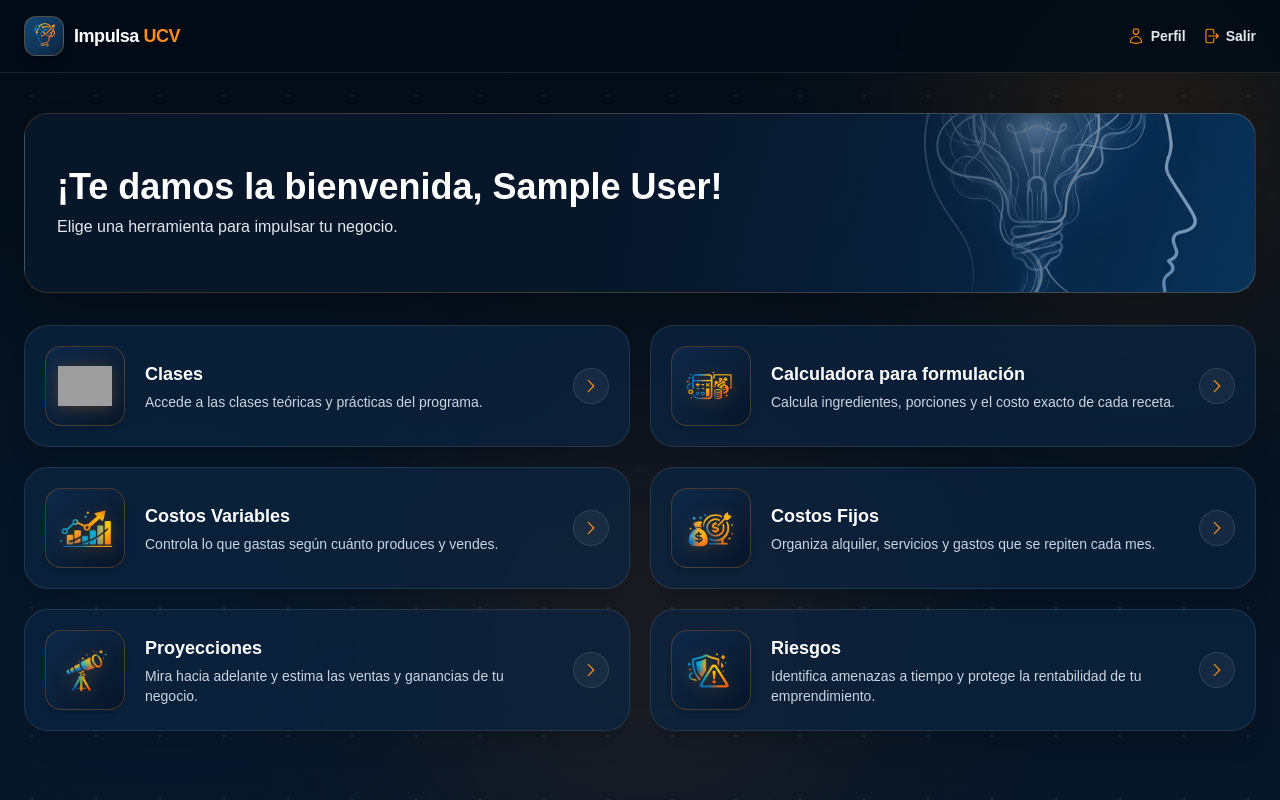
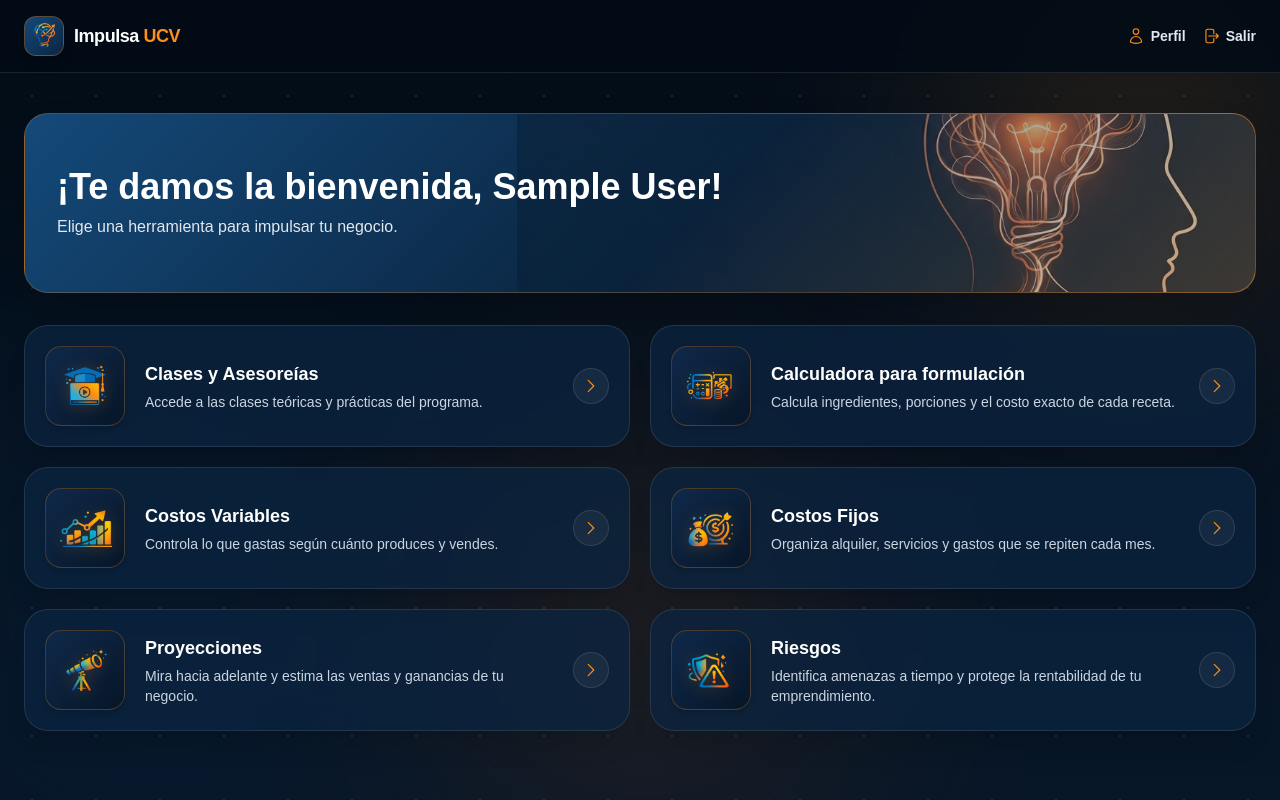
Before and after one commit to cremiooficial-debug/Impulsa, a Next.js app: page /distribution in a window 1280 px wide. Built offline with nearby package versions, Linux system fonts and the light colour scheme; sample sign-in values are in the browser's storage; grey boxes are pictures that could not be loaded.

Commit message:
Logo de Ingreso

```diff
--- a/src/app/distribution/page.tsx
+++ b/src/app/distribution/page.tsx
@@ -15,7 +15,7 @@ interface MenuItem {
 
 const MENU_ITEMS: MenuItem[] = [
   {
-    title: 'Clases',
+    title: 'Clases y Asesoreías',
     description: 'Accede a las clases teóricas y prácticas del programa.',
     image: '/assets/images/iconclases.png',
     alt: 'Icono de clases y videos educativos',
@@ -94,25 +94,21 @@ export default function DistributionPage() {
         background: 'linear-gradient(180deg, #030C16 0%, #071628 100%)',
       }}
     >
-      {/* Reflejos naranjas y azules ambientales intensificados en el fondo */}
+      {/* Reflejos naranjas y azules ambientales en el fondo con puntos espaciados */}
       <div className="absolute inset-0 pointer-events-none z-0 overflow-hidden">
-        {/* Reflejo naranja superior derecho más denso y visible */}
         <div
           className="absolute -top-40 -right-40 w-[600px] h-[600px] rounded-full opacity-35 blur-[100px]"
           style={{ background: 'radial-gradient(circle, rgba(255,143,28,0.5) 0%, transparent 70%)' }}
         />
-        {/* Reflejo azul medio izquierdo */}
         <div
           className="absolute top-1/3 -left-40 w-[650px] h-[650px] rounded-full opacity-25 blur-[120px]"
           style={{ background: 'radial-gradient(circle, rgba(20,73,121,0.6) 0%, transparent 70%)' }}
         />
-        {/* Reflejo naranja inferior central más vivo */}
         <div
           className="absolute -bottom-40 left-1/4 w-[650px] h-[650px] rounded-full opacity-30 blur-[110px]"
           style={{ background: 'radial-gradient(circle, rgba(255,115,0,0.45) 0%, transparent 70%)' }}
         />
 
-        {/* Patrón de puntos espaciados sutiles */}
         <div
           className="absolute inset-0 opacity-25"
           style={{
@@ -162,11 +158,12 @@ export default function DistributionPage() {
       </header>
 
       <main className="flex-1 w-full max-w-7xl mx-auto px-4 sm:px-6 py-6 sm:py-10 relative z-10">
+        {/* Tarjeta de bienvenida original restaurada */}
         <section
           className="relative overflow-hidden rounded-3xl mb-8 min-h-[150px] sm:min-h-[180px] flex items-center shadow-2xl"
           style={{
-            background: 'linear-gradient(135deg, #071628 0%, #0f294a 50%, #144979 100%)',
-            border: '1px solid rgba(255, 143, 28, 0.2)',
+            background: 'linear-gradient(135deg, #144979 0%, #0B2540 55%, #FF8F1C 140%)',
+            border: '1px solid rgba(255, 143, 28, 0.25)',
           }}
         >
           <AppImage
@@ -174,13 +171,7 @@ export default function DistributionPage() {
             alt="Ilustración de línea naranja de una cabeza con un cerebro en forma de bombilla"
             width={400}
             height={300}
-            className="absolute right-0 top-0 h-full w-3/5 object-cover opacity-60 pointer-events-none mix-blend-luminosity hover:mix-blend-normal transition-all"
-          />
-          <div
-            className="absolute inset-0 pointer-events-none"
-            style={{
-              background: 'linear-gradient(90deg, #071628 40%, rgba(7,22,40,0.6) 70%, transparent 100%)'
-            }}
+            className="absolute right-0 top-0 h-full w-3/5 object-cover opacity-60 pointer-events-none"
           />
           <div className="relative z-10 p-6 sm:p-8 max-w-[70%]">
             <h1 className="text-white text-2xl sm:text-4xl font-black leading-tight">
```
Also changed, not shown: public/assets/images/iconclases.png (added).
